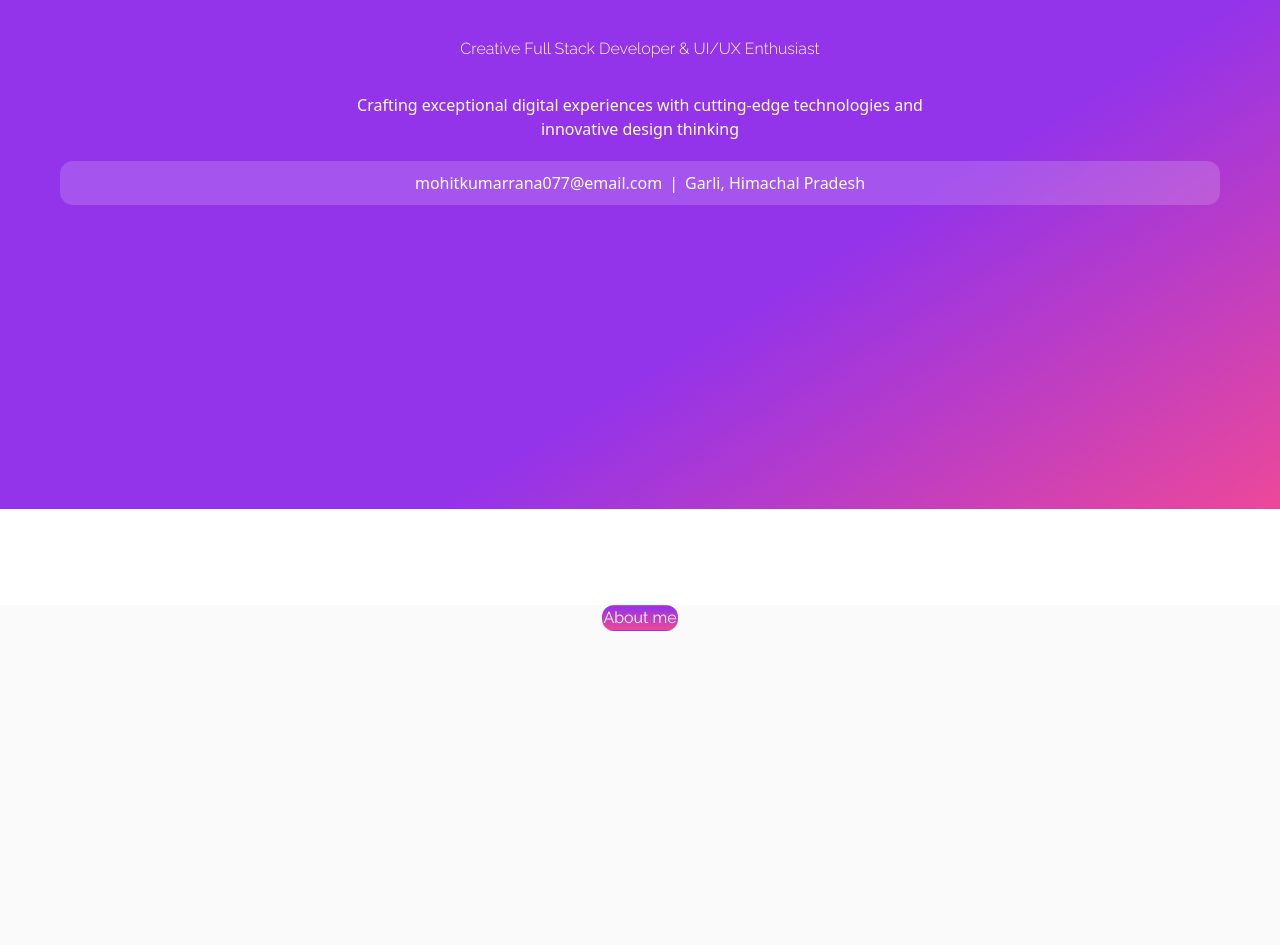
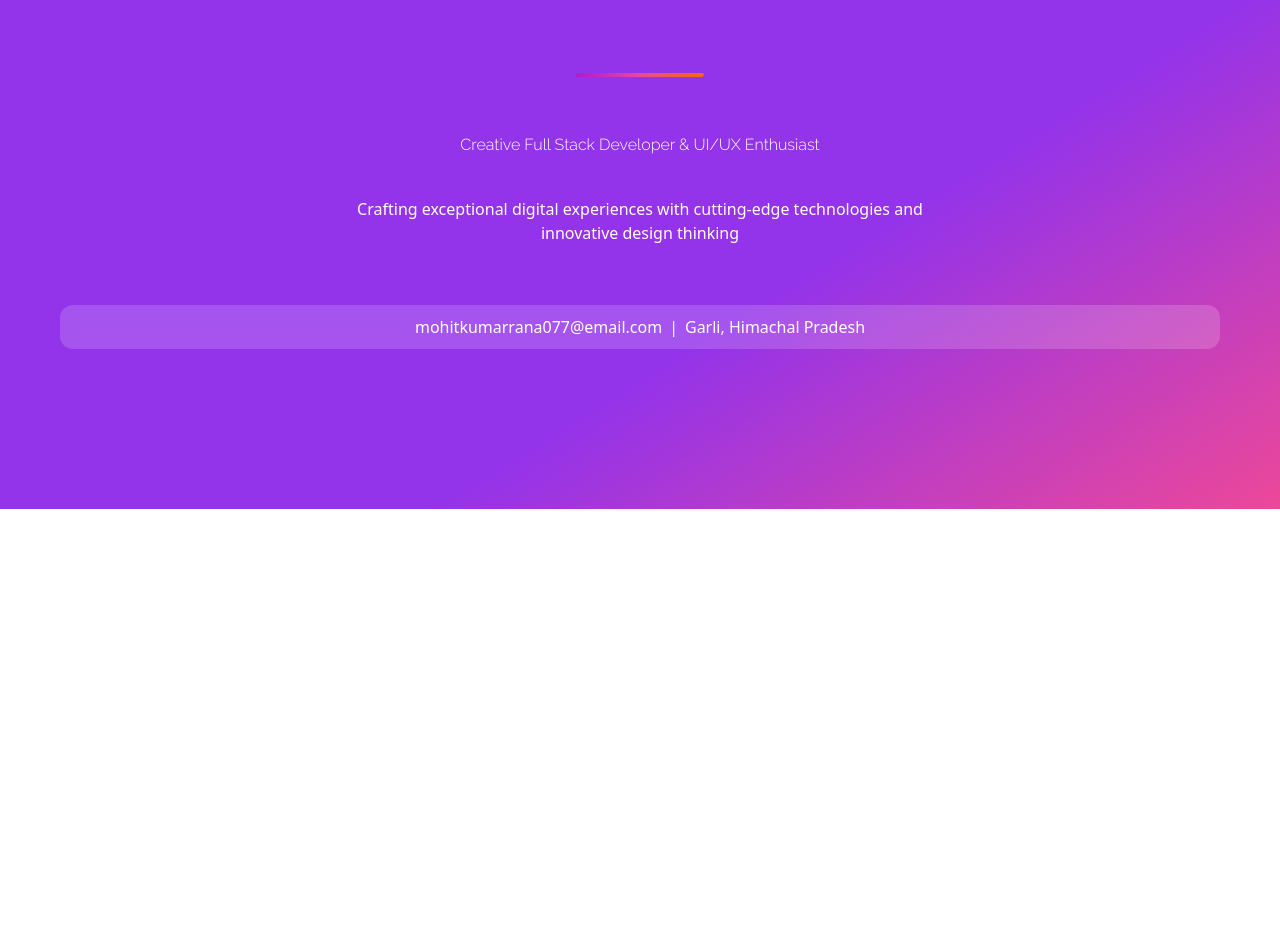
Before and after one commit to mohitrana-58/my-resume, a plain HTML site: page index.html in a window 1280 px wide. Shown: the part 291-1236 px from the top of the page. After the commit the page ends 800 px from the top, so only its background shows below. Drawn offline with nearby package versions, Linux system fonts and the light colour scheme; a script that the page names is missing.

Commit message:
resizing page

```diff
--- a/css/style.css
+++ b/css/style.css
@@ -8,6 +8,11 @@
 width:100%;
 height:100%;
 }
+
+html, body {
+  overflow-x: hidden; /* prevent horizontal scroll */
+}
+
 
 
 :root{
@@ -37,12 +42,13 @@
   font-family: 'Times New Roman', Times, serif;
   font-weight: 800;
   font-size: 4vw;
+  margin-top: 30%;
   color: white;
 
 }
 .base-line{
     display: block;
-    margin-top: 23vh;
+    margin-top: 33vh;
     border: 1px solid transparent;
     border-radius: 3px 2px 3px 2px;
     background: linear-gradient(white, white) padding-box, linear-gradient(to right, rgba(194, 13, 197, 0.677), var(--secondary-color), var(--third-color)) border-box;
@@ -55,7 +61,7 @@
     display: flex;
     justify-content: center;
     align-items: center;
-    margin-top: 5vh;
+    margin-top: 7vh;
     color: white;
     font-family: "Raleway", sans-serif;
 }
@@ -64,7 +70,7 @@
 }
 .sub2{
     color: white;
-    margin-top: 4vh;
+    margin-top: 5vh;
     display: flex;
     align-items: center;
     justify-content: center;
@@ -79,7 +85,7 @@
     display: flex;
     justify-content: center;
     align-items: center;
-    margin-top: 50vh;
+    margin-top: 40vh;
     font-family: "Raleway", sans-serif;
 
 }
@@ -101,7 +107,7 @@
     border: 10px solid transparent;
     border-radius: 13px;
     background-color: rgba(255, 255, 255, 0.164);
-    margin:20px 60px 0 60px;
+    margin:60px 60px 0 60px;
     gap: 7px;
 }
 .info-box span{
@@ -110,6 +116,8 @@
     align-items: center;
     color: white;
 }
+
+
 @media (max-width:600px){
     .logo{
         padding:0 5vw;
--- a/index.html
+++ b/index.html
@@ -53,6 +53,8 @@
             <h1>About me</h1>
         </div>
     </div>
+
+    <div class="main2">
     <div class="w-full h-screen bg-zinc-900 ">
     </div>
     <div class="w-full h-screen bg-zinc-100">
@@ -61,9 +63,8 @@
     </div>
     <div class="w-full h-screen bg-zinc-100">
     </div>
+    </div>
 </div>
-
-</div>
-
+    </div>
 </body>
 </html>
```
